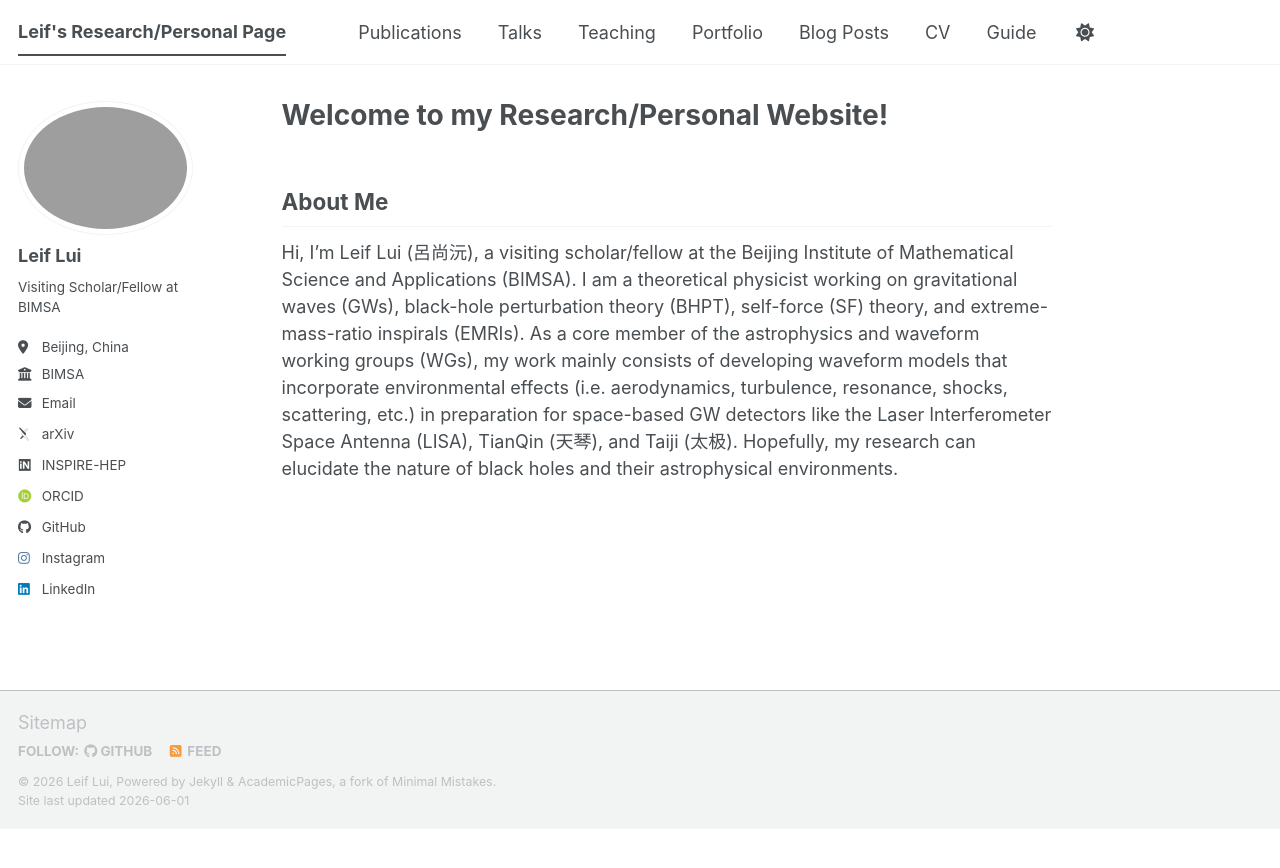
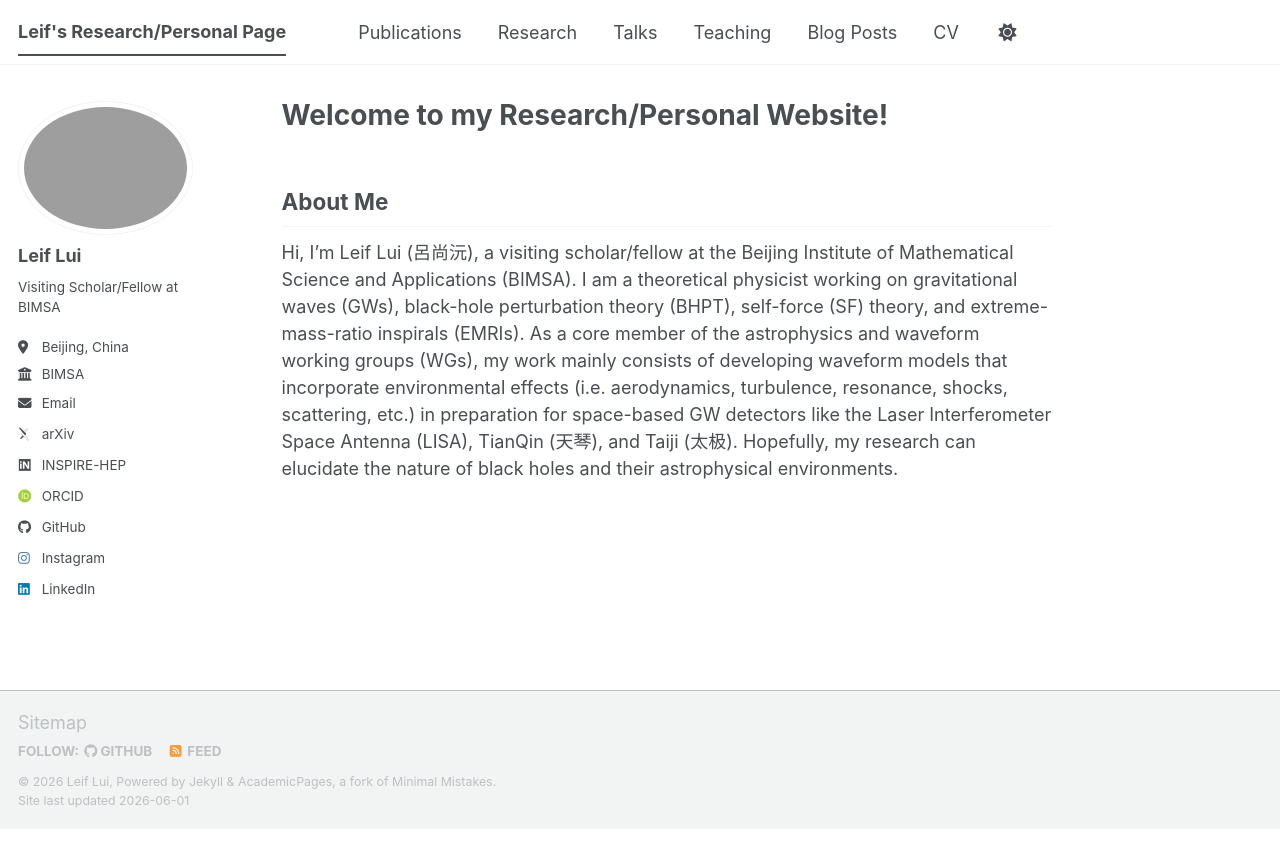
Before and after one commit to leiflui/leiflui.github.io, a Jekyll site: the page built from _pages/about.md, in a window 1280 px wide. Shown: the top 868 px of the page. Built offline with Jekyll 4.4.1, drawn with Linux system fonts in a browser that asks for light colours; some web fonts are replaced; a script bundle is joined from its source files by our own code; library files that are not in the unit come from our copies.

Commit message:
Update navigation: reorder pages and rename Portfolio to Research, remove Guide

```diff
--- a/_data/navigation.yml
+++ b/_data/navigation.yml
@@ -11,14 +11,14 @@ main:
   - title: "Publications"
     url: /publications/
 
+  - title: "Research"
+    url: /portfolio/
+
   - title: "Talks"
     url: /talks/
 
   - title: "Teaching"
     url: /teaching/
-
-  - title: "Portfolio"
-    url: /portfolio/
 
   - title: "Blog Posts"
     url: /year-archive/
@@ -28,6 +28,3 @@ main:
 
   # - title: "CV"
   #   url: /cv-json/
-
-  - title: "Guide"
-    url: /markdown/
```
